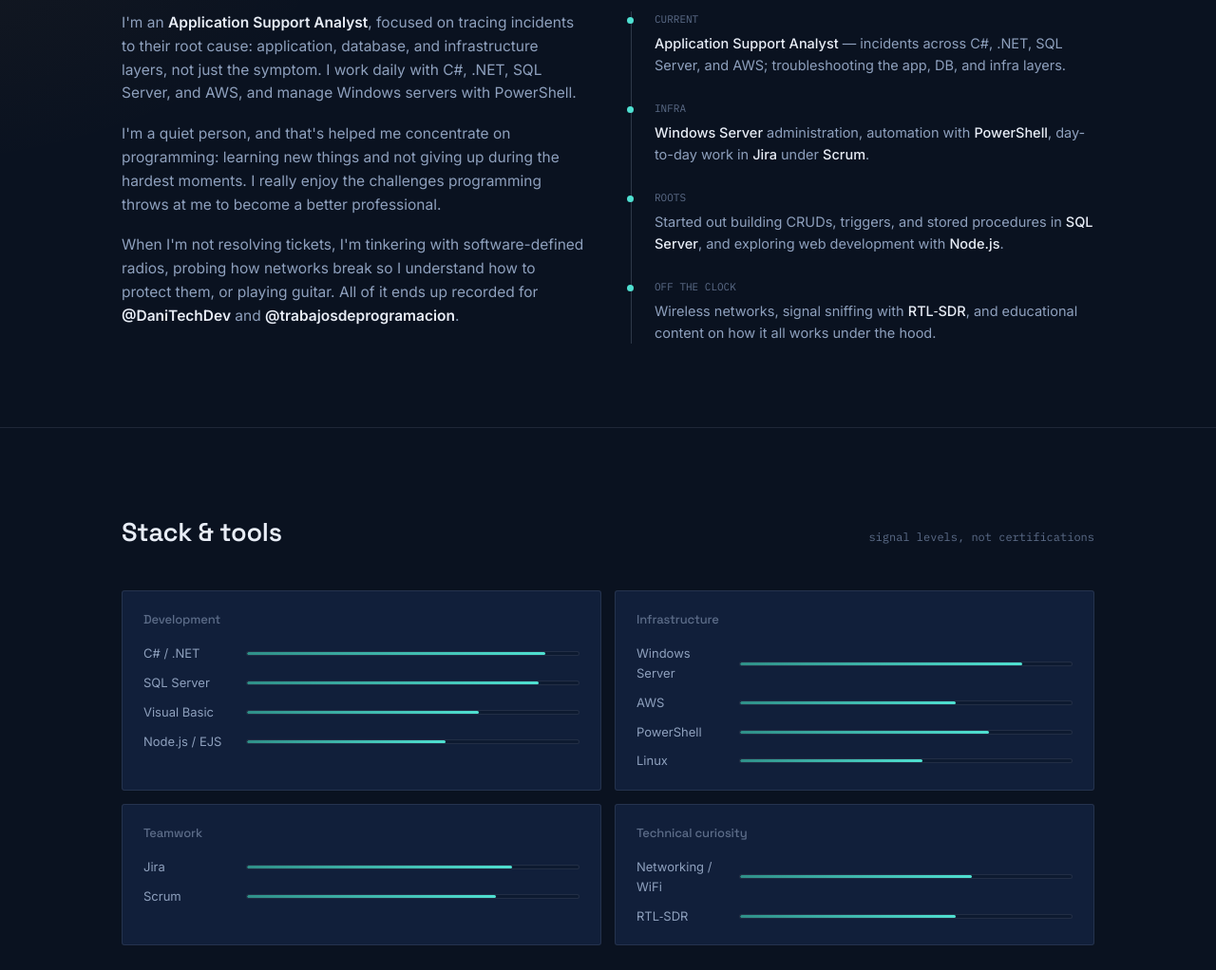
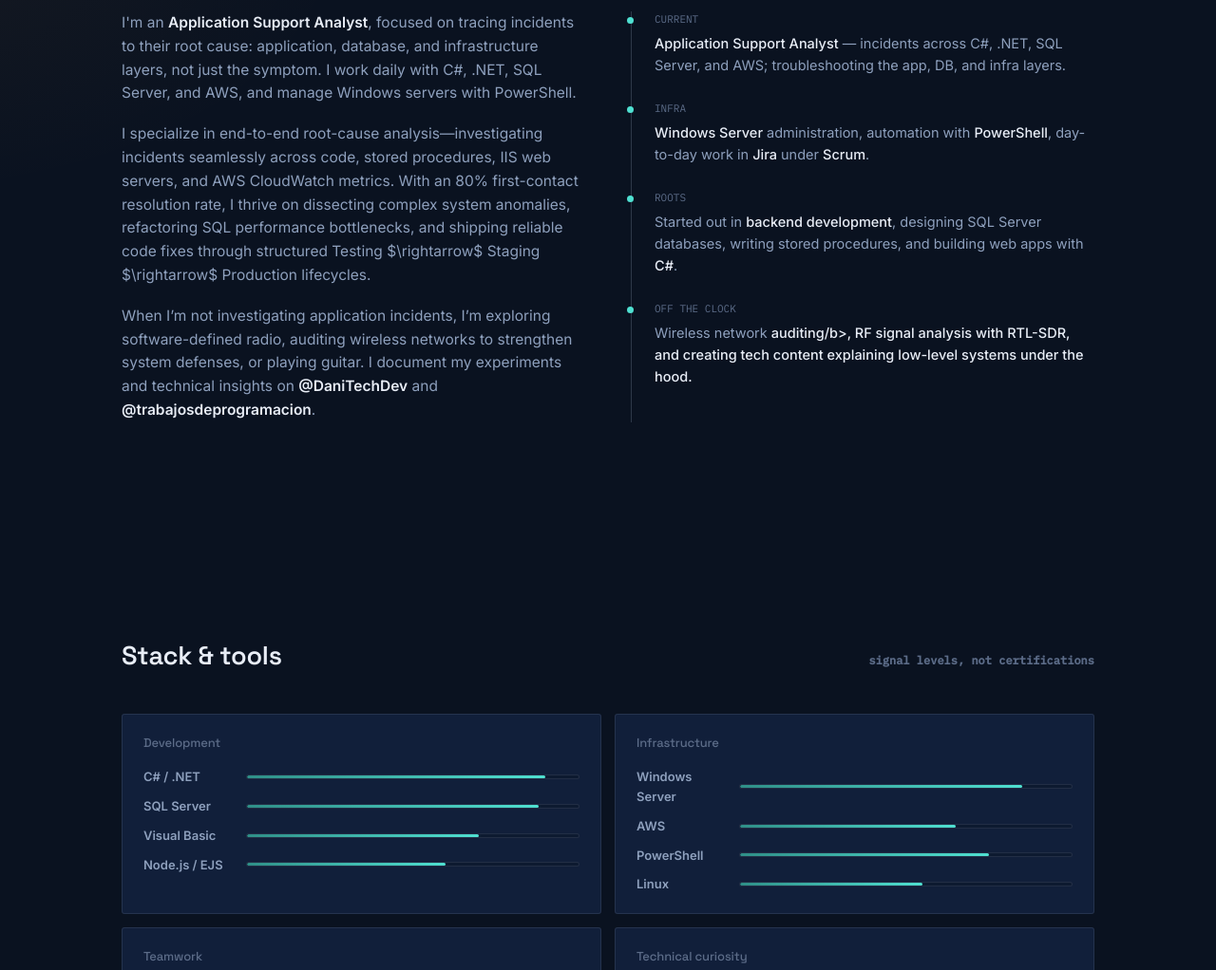
Before and after one commit to DanielPuentes10/DanielPuentes10.github.io, a website: page index.html in a window 1280 px wide. Shown: the part 960-1982 px from the top of the page at 95% size. Drawn offline with Linux system fonts and the light colour scheme.

```diff
--- a/index.html
+++ b/index.html
@@ -739,8 +739,8 @@ Core strengths: Incident Resolution · Root-Cause Analysis · SQL Server Trouble
       <div class="log">
         <div class="about-copy">
           <p>I'm an <b style="color:var(--text);">Application Support Analyst</b>, focused on tracing incidents to their root cause: application, database, and infrastructure layers, not just the symptom. I work daily with C#, .NET, SQL Server, and AWS, and manage Windows servers with PowerShell.</p>
-          <p>I'm a quiet person, and that's helped me concentrate on programming: learning new things and not giving up during the hardest moments. I really enjoy the challenges programming throws at me to become a better professional.</p>
-          <p>When I'm not resolving tickets, I'm tinkering with software-defined radios, probing how networks break so I understand how to protect them, or playing guitar. All of it ends up recorded for <b style="color:var(--text);">@DaniTechDev</b> and <b style="color:var(--text);">@trabajosdeprogramacion</b>.</p>
+          <p>I specialize in end-to-end root-cause analysis—investigating incidents seamlessly across code, stored procedures, IIS web servers, and AWS CloudWatch metrics. With an 80% first-contact resolution rate, I thrive on dissecting complex system anomalies, refactoring SQL performance bottlenecks, and shipping reliable code fixes through structured Testing $\rightarrow$ Staging $\rightarrow$ Production lifecycles.</p>
+          <p>When I’m not investigating application incidents, I’m exploring software-defined radio, auditing wireless networks to strengthen system defenses, or playing guitar. I document my experiments and technical insights on <b style="color:var(--text);">@DaniTechDev</b> and <b style="color:var(--text);">@trabajosdeprogramacion</b>.</p>
         </div>
         <div class="log-entries">
           <div class="log-entry">
@@ -753,11 +753,11 @@ Core strengths: Incident Resolution · Root-Cause Analysis · SQL Server Trouble
           </div>
           <div class="log-entry">
             <time class="mono">ROOTS</time>
-            <p>Started out building CRUDs, triggers, and stored procedures in <b>SQL Server</b>, and exploring web development with <b>Node.js</b>.</p>
+            <p>Started out in  <b>backend development</b>, designing SQL Server databases, writing stored procedures, and building web apps with <b>C#</b>.</p>
           </div>
           <div class="log-entry">
             <time class="mono">OFF THE CLOCK</time>
-            <p>Wireless networks, signal sniffing with <b>RTL‑SDR</b>, and educational content on how it all works under the hood.</p>
+            <p>Wireless network <b>auditing/b>, RF signal analysis with RTL-SDR, and creating tech content explaining low-level systems under the hood.</p>
           </div>
         </div>
       </div>
```
